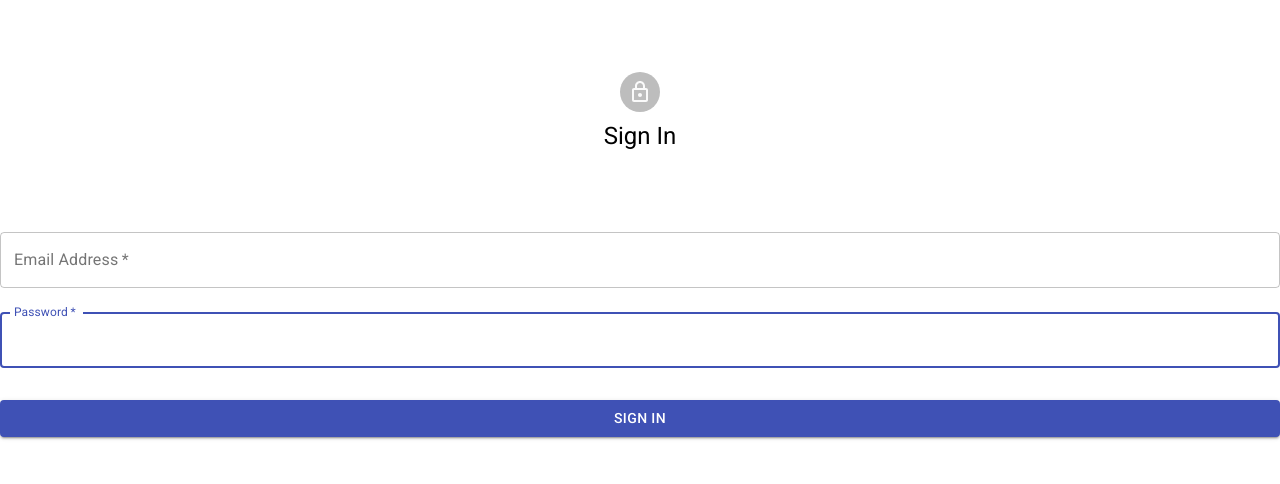
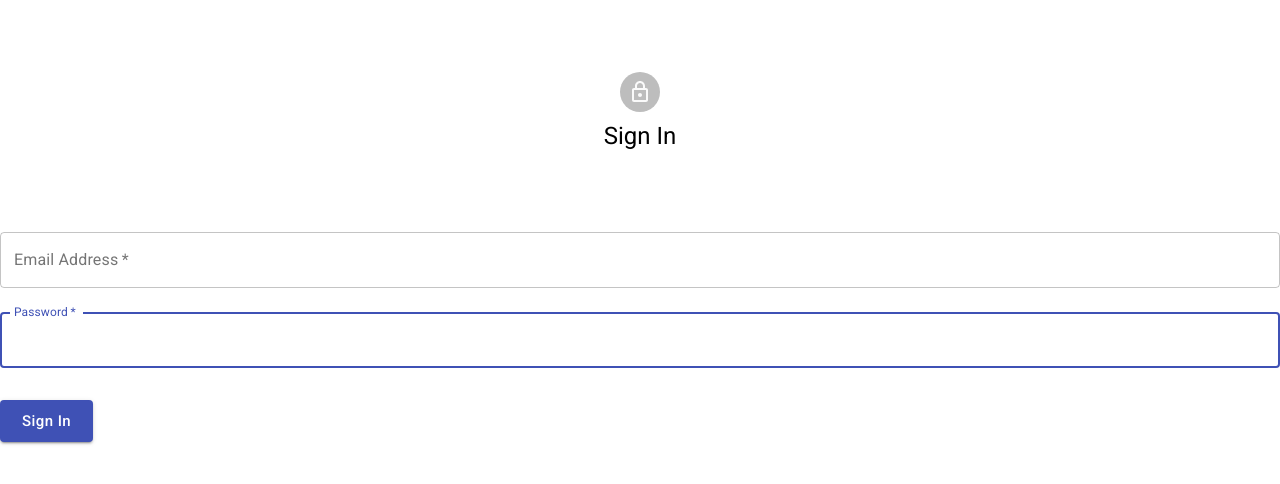
Before and after one commit to kweralt/sh-frontend-2, a React (Create React App) app: page / in a window 1280 px wide. Shown: the top 484 px of the page. Built offline with nearby package versions, Linux system fonts and the light colour scheme.

Commit message:
refactor login components

```diff
--- a/src/pages/Login.js
+++ b/src/pages/Login.js
@@ -1,18 +1,8 @@
-import {
-  makeStyles,
-  Grid,
-  Avatar,
-  Typography,
-  Button,
-  FormControlLabel,
-  Checkbox,
-  TextField,
-  Link,
-} from "@material-ui/core";
+import { makeStyles, Grid, Avatar, Typography } from "@material-ui/core";
 import { LockOutlined } from "@material-ui/icons";
-// import ContentWrapper from "../components/ContentWrapper";
 import PropTypes from "prop-types";
-import { useState } from "react";
+import Controls from "../components/controls/Controls";
+import { useForm, Form } from "../components/useForm";
 
 const useStyles = makeStyles((theme) => ({
   root: {
@@ -36,6 +26,11 @@ const useStyles = makeStyles((theme) => ({
   },
 }));
 
+const initialFValues = {
+  email: "",
+  password: "",
+};
+
 // take credentials as arg, fetch() with POST method, return format {token: 'test123'}
 async function loginUser(credentials) {
   return fetch("http://localhost:8080/auth", {
@@ -51,16 +46,38 @@ async function loginUser(credentials) {
 
 export default function Login({ setToken }) {
   const classes = useStyles();
-  const [email, setEmail] = useState();
-  const [password, setPassword] = useState();
+
+  const validate = (fieldValues = values) => {
+    // only update based on properties below
+    let temp = { ...errors };
+    if ("email" in fieldValues)
+      temp.email = /$^|.+@.+..+/.test(fieldValues.email)
+        ? ""
+        : "Email is not valid."; // regex for email
+    if ("password" in fieldValues)
+      temp.password =
+        fieldValues.password.length > 2 ? "" : "Minimum 3 characters required.";
+    setErrors({
+      ...temp,
+    });
+
+    // every() returns true if all elements pass test
+    return Object.values(temp).every((x) => x === "");
+  };
+
+  const { values, setValues, errors, setErrors, handleInputChange } = useForm(
+    initialFValues,
+    true,
+    validate
+  );
 
   const handleSubmit = async (e) => {
     e.preventDefault();
-    const token = await loginUser({
-      email,
-      password,
-    });
-    setToken(token);
+    if (validate()) {
+      console.log("testing");
+      const token = await loginUser(values);
+      setToken(token);
+    }
   };
 
   return (
@@ -73,8 +90,8 @@ export default function Login({ setToken }) {
           Sign In
         </Typography>
       </Grid>
-      <form className={classes.form} noValidate onSubmit={handleSubmit}>
-        <TextField
+      <Form className={classes.form} onSubmit={handleSubmit}>
+        <Controls.Input
           type="text"
           variant="outlined"
           margin="normal"
@@ -85,9 +102,11 @@ export default function Login({ setToken }) {
           name="email"
           autoComplete="email"
           autoFocus
-          onChange={(e) => setEmail(e.target.value)}
+          value={values.email}
+          onChange={handleInputChange}
+          error={errors.email}
         />
-        <TextField
+        <Controls.Input
           type="password"
           variant="outlined"
           margin="normal"
@@ -98,25 +117,23 @@ export default function Login({ setToken }) {
           name="password"
           autoComplete="current-password"
           autoFocus
-          onChange={(e) => setPassword(e.target.value)}
+          values={values.password}
+          onChange={handleInputChange}
+          error={errors.password}
         />
         {/* <FormControlLabel
           control={<Checkbox value="remember" color="primary" />}
           label="Remember me"
         /> */}
-        <Button
-          fullWidth
-          variant="contained"
-          color="primary"
+        <Controls.Button
           className={classes.submit}
           type="submit"
-        >
-          Sign In
-        </Button>
+          text="Sign In"
+        />
         {/* <Link href="#" variant="body2">
           Forgot password?
         </Link> */}
-      </form>
+      </Form>
     </div>
   );
 }
```
